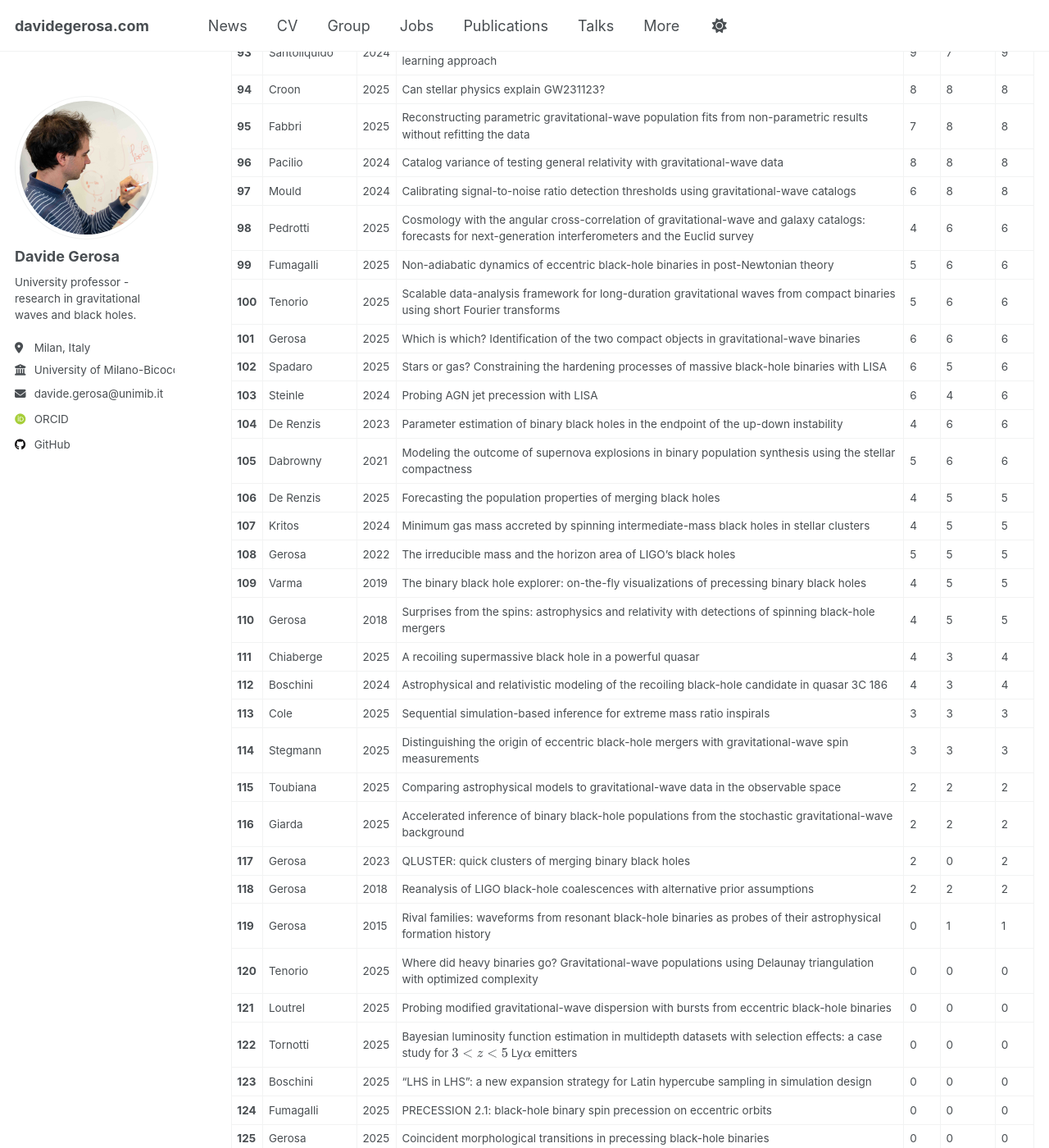
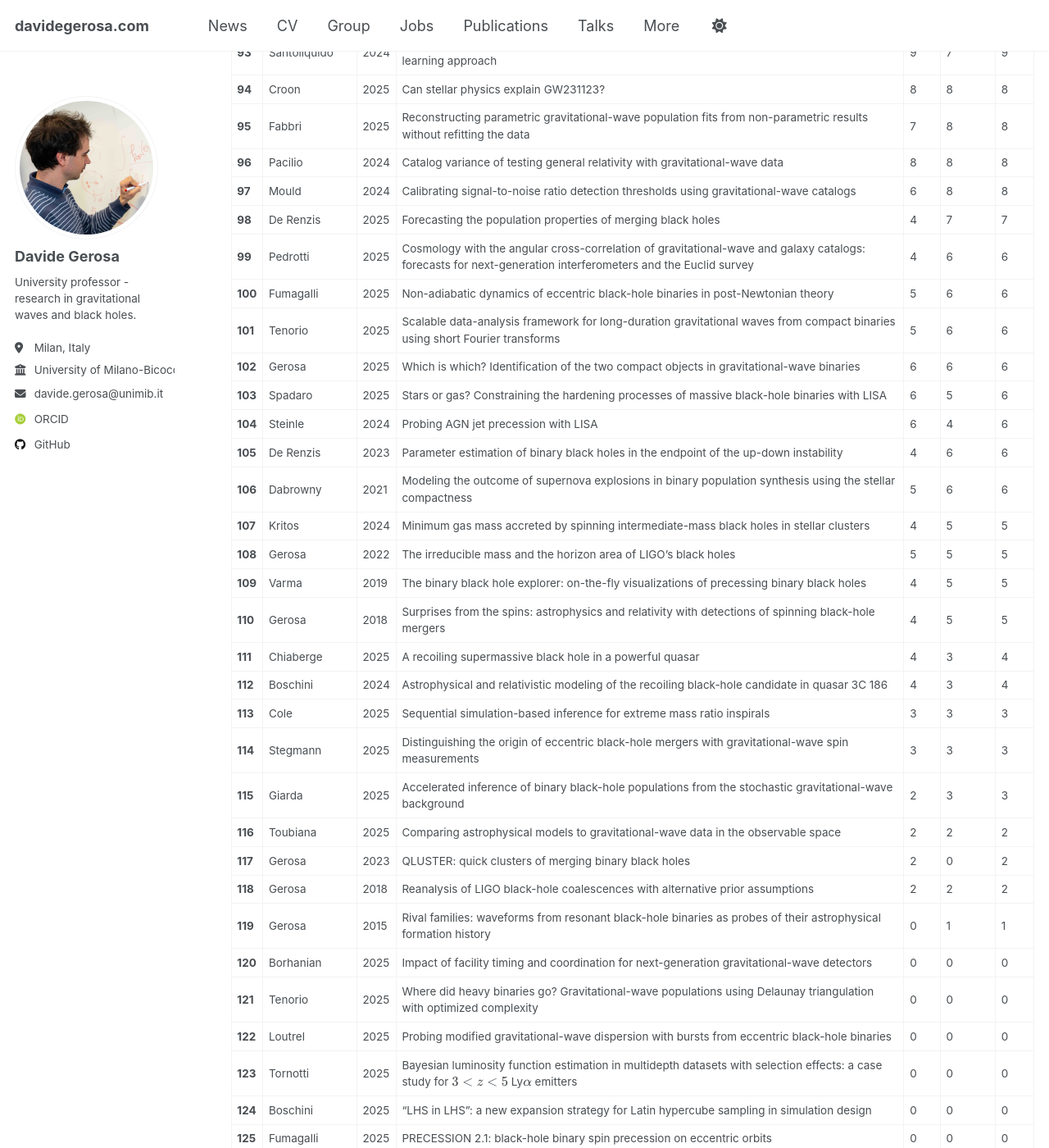
Before and after one commit to dgerosa/website, a Jekyll site: the page built from _pages/citations.md, in a window 1280 px wide and 1400 px high, scrolled down 4237 px. Shown: the whole window at 82% size. Built offline with Jekyll 4.4.1, drawn with Linux system fonts in a browser that asks for light colours; some web fonts are replaced; some of the changed text lies outside the part shown.

Commit message:
Website update from workflow

```diff
--- a/_pages/_citations.md
+++ b/_pages/_citations.md
@@ -106,15 +106,15 @@
 | **95** | Fabbri | 2025 | Reconstructing parametric gravitational-wave population fits from non-parametric results without refitting the data | 7 | 8 | 8 |
 | **96** | Pacilio | 2024 | Catalog variance of testing general relativity with gravitational-wave data | 8 | 8 | 8 |
 | **97** | Mould | 2024 | Calibrating signal-to-noise ratio detection thresholds using gravitational-wave catalogs | 6 | 8 | 8 |
-| **98** | Pedrotti | 2025 | Cosmology with the angular cross-correlation of gravitational-wave and galaxy catalogs: forecasts for next-generation interferometers and the Euclid survey | 4 | 6 | 6 |
-| **99** | Fumagalli | 2025 | Non-adiabatic dynamics of eccentric black-hole binaries in post-Newtonian theory | 5 | 6 | 6 |
-| **100** | Tenorio | 2025 | Scalable data-analysis framework for long-duration gravitational waves from compact binaries using short Fourier transforms | 5 | 6 | 6 |
-| **101** | Gerosa | 2025 | Which is which? Identification of the two compact objects in gravitational-wave binaries | 6 | 6 | 6 |
-| **102** | Spadaro | 2025 | Stars or gas? Constraining the hardening processes of massive black-hole binaries with LISA | 6 | 5 | 6 |
-| **103** | Steinle | 2024 | Probing AGN jet precession with LISA | 6 | 4 | 6 |
-| **104** | De Renzis | 2023 | Parameter estimation of binary black holes in the endpoint of the up-down instability | 4 | 6 | 6 |
-| **105** | Dabrowny | 2021 | Modeling the outcome of supernova explosions in binary population synthesis using the stellar compactness | 5 | 6 | 6 |
-| **106** | De Renzis | 2025 | Forecasting the population properties of merging black holes | 4 | 5 | 5 |
+| **98** | De Renzis | 2025 | Forecasting the population properties of merging black holes | 4 | 7 | 7 |
+| **99** | Pedrotti | 2025 | Cosmology with the angular cross-correlation of gravitational-wave and galaxy catalogs: forecasts for next-generation interferometers and the Euclid survey | 4 | 6 | 6 |
+| **100** | Fumagalli | 2025 | Non-adiabatic dynamics of eccentric black-hole binaries in post-Newtonian theory | 5 | 6 | 6 |
+| **101** | Tenorio | 2025 | Scalable data-analysis framework for long-duration gravitational waves from compact binaries using short Fourier transforms | 5 | 6 | 6 |
+| **102** | Gerosa | 2025 | Which is which? Identification of the two compact objects in gravitational-wave binaries | 6 | 6 | 6 |
+| **103** | Spadaro | 2025 | Stars or gas? Constraining the hardening processes of massive black-hole binaries with LISA | 6 | 5 | 6 |
+| **104** | Steinle | 2024 | Probing AGN jet precession with LISA | 6 | 4 | 6 |
+| **105** | De Renzis | 2023 | Parameter estimation of binary black holes in the endpoint of the up-down instability | 4 | 6 | 6 |
+| **106** | Dabrowny | 2021 | Modeling the outcome of supernova explosions in binary population synthesis using the stellar compactness | 5 | 6 | 6 |
 | **107** | Kritos | 2024 | Minimum gas mass accreted by spinning intermediate-mass black holes in stellar clusters | 4 | 5 | 5 |
 | **108** | Gerosa | 2022 | The irreducible mass and the horizon area of LIGO's black holes | 5 | 5 | 5 |
 | **109** | Varma | 2019 | The binary black hole explorer: on-the-fly visualizations of precessing binary black holes | 4 | 5 | 5 |
@@ -123,19 +123,20 @@
 | **112** | Boschini | 2024 | Astrophysical and relativistic modeling of the recoiling black-hole candidate in quasar 3C 186 | 4 | 3 | 4 |
 | **113** | Cole | 2025 | Sequential simulation-based inference for extreme mass ratio inspirals | 3 | 3 | 3 |
 | **114** | Stegmann | 2025 | Distinguishing the origin of eccentric black-hole mergers with gravitational-wave spin measurements | 3 | 3 | 3 |
-| **115** | Toubiana | 2025 | Comparing astrophysical models to gravitational-wave data in the observable space | 2 | 2 | 2 |
-| **116** | Giarda | 2025 | Accelerated inference of binary black-hole populations from the stochastic gravitational-wave background | 2 | 2 | 2 |
+| **115** | Giarda | 2025 | Accelerated inference of binary black-hole populations from the stochastic gravitational-wave background | 2 | 3 | 3 |
+| **116** | Toubiana | 2025 | Comparing astrophysical models to gravitational-wave data in the observable space | 2 | 2 | 2 |
 | **117** | Gerosa | 2023 | QLUSTER: quick clusters of merging binary black holes | 2 | 0 | 2 |
 | **118** | Gerosa | 2018 | Reanalysis of LIGO black-hole coalescences with alternative prior assumptions | 2 | 2 | 2 |
 | **119** | Gerosa | 2015 | Rival families: waveforms from resonant black-hole binaries as probes of their astrophysical formation history | 0 | 1 | 1 |
-| **120** | Tenorio | 2025 | Where did heavy binaries go? Gravitational-wave populations using Delaunay triangulation with optimized complexity | 0 | 0 | 0 |
-| **121** | Loutrel | 2025 | Probing modified gravitational-wave dispersion with bursts from eccentric black-hole binaries | 0 | 0 | 0 |
-| **122** | Tornotti | 2025 | Bayesian luminosity function estimation in multidepth datasets with selection effects: a case study for $$3<z<5$$ Ly$$\alpha$$ emitters | 0 | 0 | 0 |
-| **123** | Boschini | 2025 | “LHS in LHS”: a new expansion strategy for Latin hypercube sampling in simulation design | 0 | 0 | 0 |
-| **124** | Fumagalli | 2025 | PRECESSION 2.1: black-hole binary spin precession on eccentric orbits | 0 | 0 | 0 |
-| **125** | Gerosa | 2025 | Coincident morphological transitions in precessing black-hole binaries | 0 | 0 | 0 |
-| **126** | Gerosa | 2016 | Source modelling at the dawn of gravitational-wave astronomy | 0 | 0 | 0 |
-| **127** | Gerosa | 2014 | Spin alignment effects in black hole binaries | 0 | 0 | 0 |
+| **120** | Borhanian | 2025 | Impact of facility timing and coordination for next-generation gravitational-wave detectors | 0 | 0 | 0 |
+| **121** | Tenorio | 2025 | Where did heavy binaries go? Gravitational-wave populations using Delaunay triangulation with optimized complexity | 0 | 0 | 0 |
+| **122** | Loutrel | 2025 | Probing modified gravitational-wave dispersion with bursts from eccentric black-hole binaries | 0 | 0 | 0 |
+| **123** | Tornotti | 2025 | Bayesian luminosity function estimation in multidepth datasets with selection effects: a case study for $$3<z<5$$ Ly$$\alpha$$ emitters | 0 | 0 | 0 |
+| **124** | Boschini | 2025 | “LHS in LHS”: a new expansion strategy for Latin hypercube sampling in simulation design | 0 | 0 | 0 |
+| **125** | Fumagalli | 2025 | PRECESSION 2.1: black-hole binary spin precession on eccentric orbits | 0 | 0 | 0 |
+| **126** | Gerosa | 2025 | Coincident morphological transitions in precessing black-hole binaries | 0 | 0 | 0 |
+| **127** | Gerosa | 2016 | Source modelling at the dawn of gravitational-wave astronomy | 0 | 0 | 0 |
+| **128** | Gerosa | 2014 | Spin alignment effects in black hole binaries | 0 | 0 | 0 |
 
 ## Papers per year
 
```
Also changed, not shown: other parts of _pages/_citations.md (+18 -18 lines), _pages/_group.md (+1 -1 lines), _pages/_publications.md (+7 -2 lines), _pages/_talks.md (+1 -1 lines).
